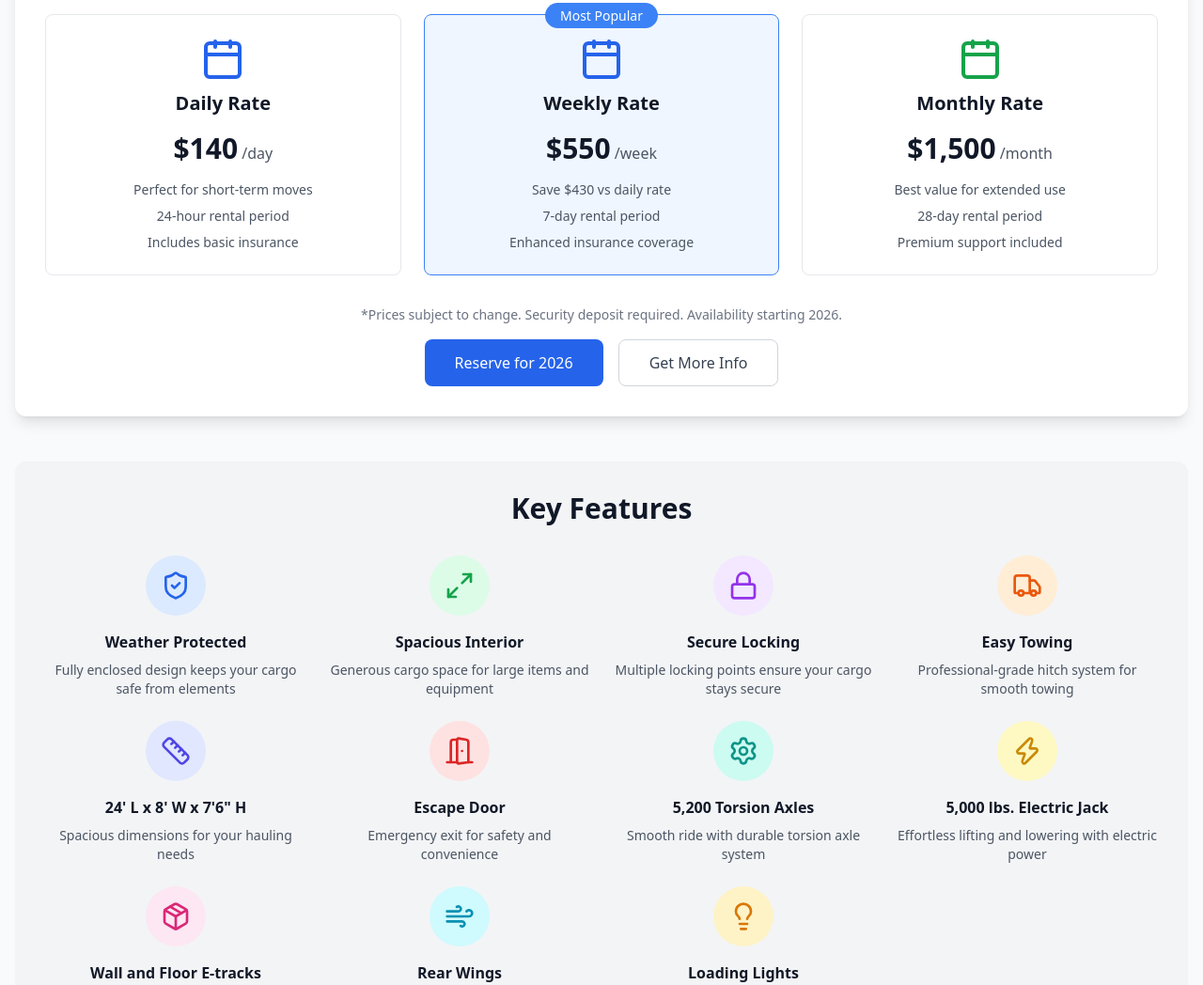
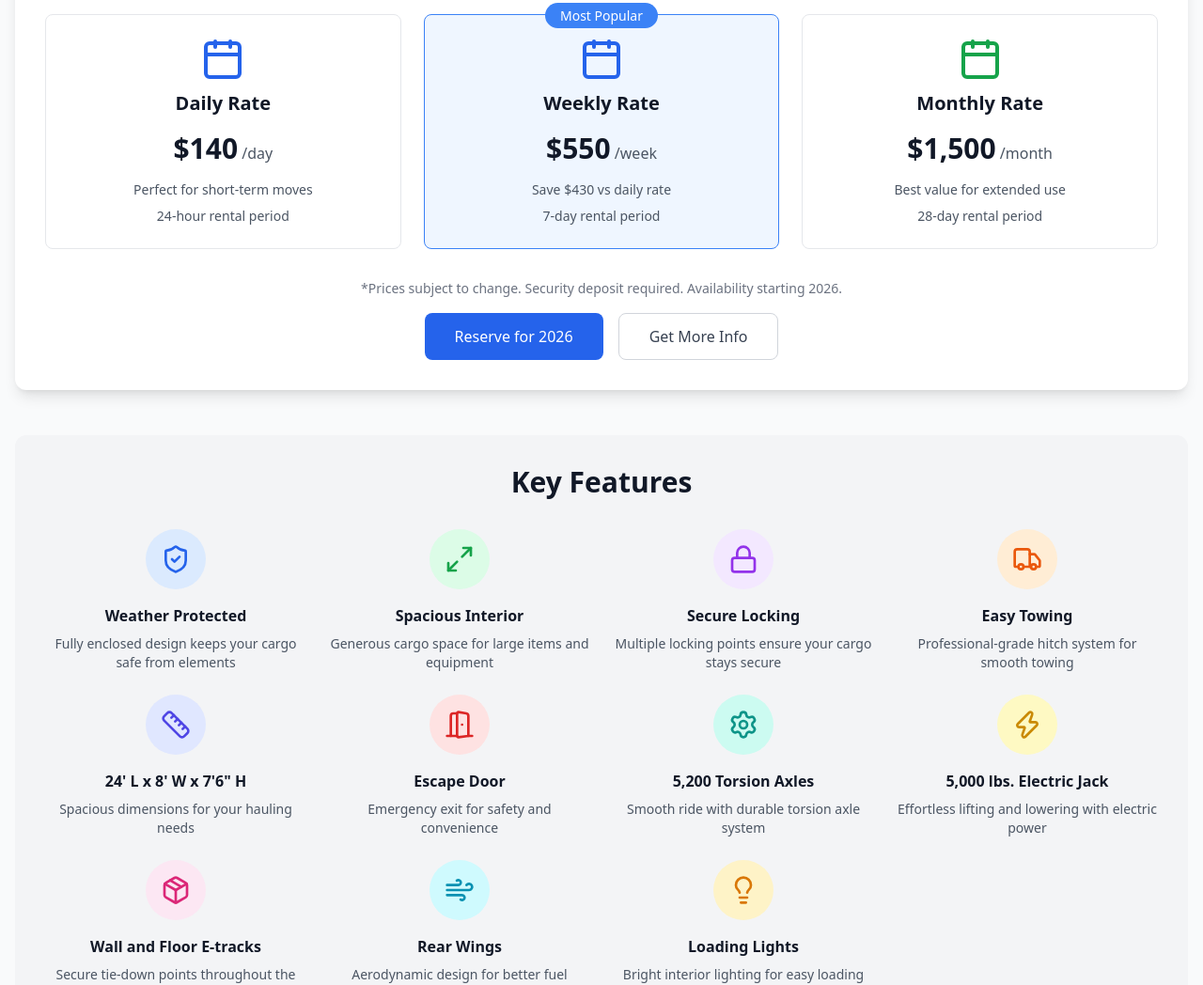
Before and after one commit to Nneuromancer/CyberHotshots, a plain HTML site: page trailer-03.html in a window 1280 px wide. Shown: the part 1321-2369 px from the top of the page at 94% size. Drawn offline with nearby package versions, Linux system fonts and the light colour scheme.

Commit message:
Add files via upload

```diff
--- a/trailer-03.html
+++ b/trailer-03.html
@@ -209,7 +209,6 @@
                         <ul class="text-sm text-gray-600 space-y-2">
                             <li>Perfect for short-term moves</li>
                             <li>24-hour rental period</li>
-                            <li>Includes basic insurance</li>
                         </ul>
                     </div>
 
@@ -229,7 +228,6 @@
                         <ul class="text-sm text-gray-600 space-y-2">
                             <li>Save $430 vs daily rate</li>
                             <li>7-day rental period</li>
-                            <li>Enhanced insurance coverage</li>
                         </ul>
                     </div>
 
@@ -246,7 +244,6 @@
                         <ul class="text-sm text-gray-600 space-y-2">
                             <li>Best value for extended use</li>
                             <li>28-day rental period</li>
-                            <li>Premium support included</li>
                         </ul>
                     </div>
                 </div>
```
